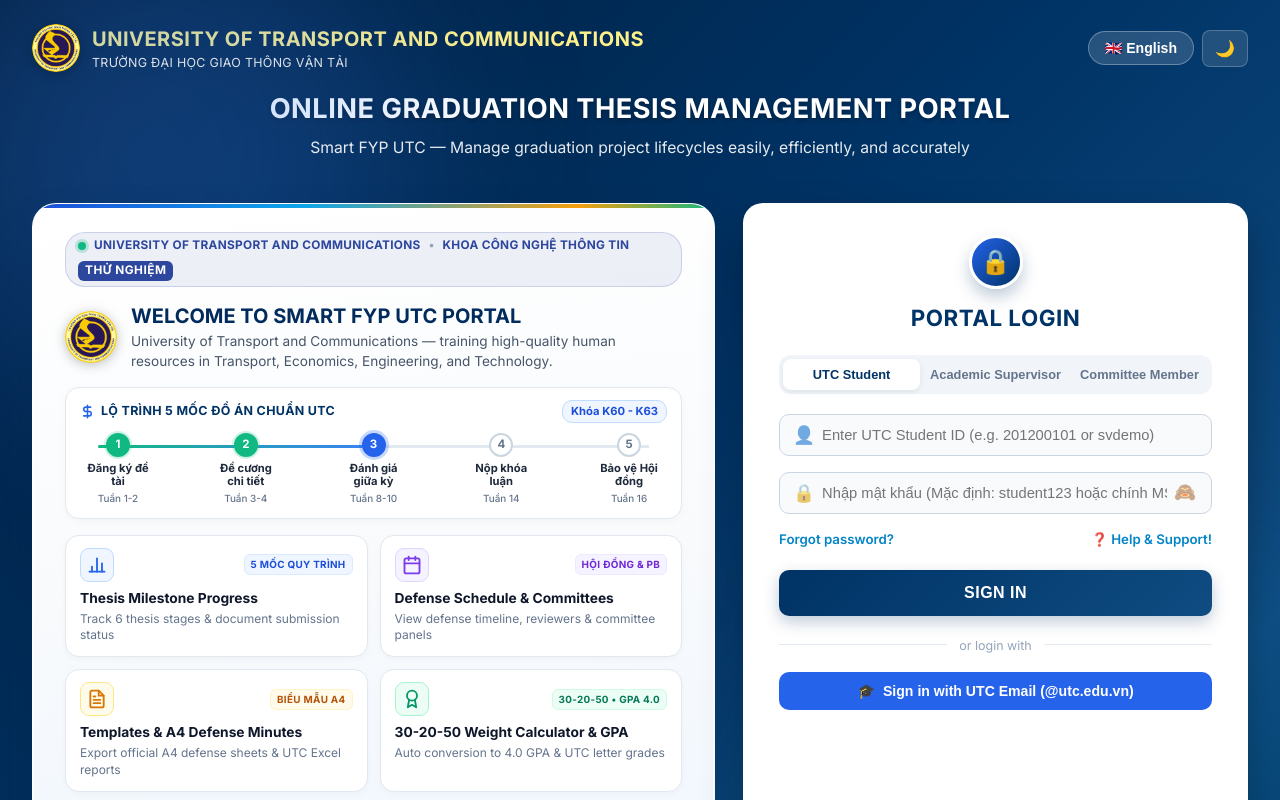
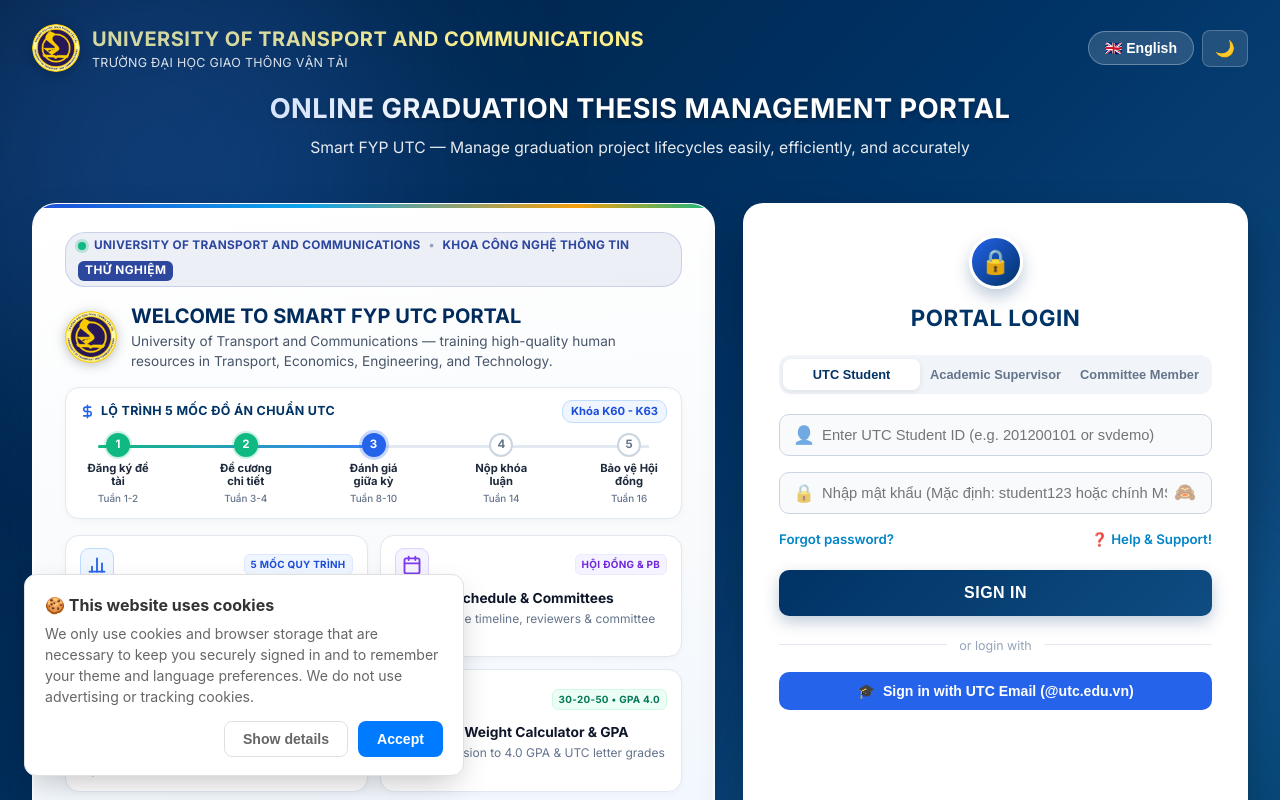
Before and after one commit to ptanh05/smart-fyp-management, a React (Vite) app in the folder frontend/: page /login in a window 1280 px wide. Shown: the top 800 px of the page. Built offline with nearby package versions, Linux system fonts and the light colour scheme.

Commit message:
feat(cookie-consent): add cookie consent banner with localization support

```diff
--- a/frontend/src/App.tsx
+++ b/frontend/src/App.tsx
@@ -5,6 +5,7 @@ import { ThemeProvider } from './contexts/ThemeContext';
 import { ToastProvider } from './contexts/ToastContext';
 import ToastContainer from './components/ToastContainer';
 import DialogHost from './components/DialogHost';
+import CookieConsent from './components/CookieConsent';
 import ErrorBoundary from './components/ErrorBoundary';
 import './App.css';
 
@@ -112,6 +113,7 @@ const App: React.FC = () => {
         <ToastProvider>
           <ToastContainer />
           <DialogHost />
+          <CookieConsent />
           <Router>
             <AuthProvider>
               <AppRoutes />
--- /dev/null
+++ b/frontend/src/components/CookieConsent.css
@@ -0,0 +1,123 @@
+/* Banner thông báo cookie — góc dưới bên trái (tránh nút FAB bên phải), dưới modal/dialog */
+.cookie-consent {
+  position: fixed;
+  left: 24px;
+  bottom: 24px;
+  z-index: 9990;
+  width: min(440px, calc(100% - 48px));
+  max-height: calc(100vh - 48px);
+  overflow-y: auto;
+  box-sizing: border-box;
+  display: flex;
+  flex-direction: column;
+  gap: 14px;
+  padding: 18px 20px;
+  border-radius: 12px;
+  background: var(--bg-secondary, #fff);
+  color: var(--text-primary, #333);
+  border: 1px solid var(--border-color, #e0e0e0);
+  box-shadow: 0 12px 32px -8px rgba(0, 0, 0, 0.25);
+  font-size: 0.88rem;
+  line-height: 1.5;
+  animation: cookieConsentIn 0.3s cubic-bezier(0.16, 1, 0.3, 1);
+}
+
+@keyframes cookieConsentIn {
+  from {
+    opacity: 0;
+    transform: translateY(16px);
+  }
+  to {
+    opacity: 1;
+    transform: translateY(0);
+  }
+}
+
+.cookie-consent-title {
+  margin: 0 0 6px;
+  font-size: 1rem;
+  font-weight: 700;
+  color: var(--text-primary, #333);
+}
+
+.cookie-consent-text {
+  margin: 0;
+  color: var(--text-secondary, #555);
+}
+
+.cookie-consent-details {
+  margin: 10px 0 0;
+  padding-left: 18px;
+  color: var(--text-secondary, #555);
+}
+
+.cookie-consent-details li + li {
+  margin-top: 4px;
+}
+
+.cookie-consent-actions {
+  display: flex;
+  justify-content: flex-end;
+  align-items: center;
+  gap: 10px;
+}
+
+.cookie-consent-btn {
+  border-radius: 8px;
+  padding: 9px 18px;
+  font-size: 0.88rem;
+  font-weight: 600;
+  cursor: pointer;
+  border: 1px solid transparent;
+  transition: background-color 0.15s, color 0.15s;
+}
+
+.cookie-consent-btn:focus-visible {
+  outline: 2px solid var(--primary-color, #007bff);
+  outline-offset: 2px;
+}
+
+.cookie-consent-btn-link {
+  background: transparent;
+  color: var(--text-secondary, #555);
+  border-color: var(--border-color, #ccc);
+}
+
+.cookie-consent-btn-link:hover {
+  background: var(--bg-hover, #f0f0f0);
+}
+
+.cookie-consent-btn-primary {
+  background: var(--primary-color, #007bff);
+  color: #fff;
+}
+
+.cookie-consent-btn-primary:hover {
+  background: var(--primary-hover, #0056b3);
+}
+
+/* Mobile: trải toàn chiều ngang ở đáy màn hình, nút xếp dọc full-width */
+@media (max-width: 480px) {
+  .cookie-consent {
+    left: 0;
+    right: 0;
+    bottom: 0;
+    width: 100%;
+    border-radius: 12px 12px 0 0;
+    border-left: none;
+    border-right: none;
+    border-bottom: none;
+    padding: 16px;
+  }
+
+  .cookie-consent-actions {
+    flex-direction: column-reverse;
+    align-items: stretch;
+  }
+}
+
+@media (prefers-reduced-motion: reduce) {
+  .cookie-consent {
+    animation: none;
+  }
+}
--- /dev/null
+++ b/frontend/src/components/CookieConsent.tsx
@@ -0,0 +1,90 @@
+import React, { useState } from 'react';
+import { useTranslation } from 'react-i18next';
+import './CookieConsent.css';
+
+/** Khóa localStorage lưu lựa chọn; tăng CONSENT_VERSION khi chính sách cookie thay đổi để hỏi lại. */
+export const CONSENT_STORAGE_KEY = 'pms-cookie-consent';
+export const CONSENT_VERSION = 1;
+
+const hasConsented = (): boolean => {
+  try {
+    const raw = window.localStorage.getItem(CONSENT_STORAGE_KEY);
+    if (!raw) return false;
+    return JSON.parse(raw)?.version === CONSENT_VERSION;
+  } catch {
+    return false;
+  }
+};
+
+/**
+ * Banner thông báo cookie, hiện ở mọi trang (kể cả trang đăng nhập) cho tới khi người dùng đồng ý.
+ * Hệ thống chỉ dùng cookie/bộ nhớ cần thiết (phiên đăng nhập, giao diện, ngôn ngữ) nên chỉ có nút "Đồng ý".
+ */
+const CookieConsent: React.FC = () => {
+  const { t } = useTranslation();
+  const [visible, setVisible] = useState(() => !hasConsented());
+  const [showDetails, setShowDetails] = useState(false);
+
+  if (!visible) return null;
+
+  const accept = () => {
+    try {
+      window.localStorage.setItem(
+        CONSENT_STORAGE_KEY,
+        JSON.stringify({ version: CONSENT_VERSION, acceptedAt: new Date().toISOString() })
+      );
+    } catch {
+      // Trình duyệt chặn localStorage (chế độ riêng tư...): vẫn ẩn banner trong phiên hiện tại.
+    }
+    setVisible(false);
+  };
+
+  return (
+    <section
+      className="cookie-consent"
+      role="region"
+      aria-label={t('cookie.ariaLabel', 'Thông báo sử dụng cookie')}
+      aria-live="polite"
+    >
+      <div className="cookie-consent-body">
+        <h2 className="cookie-consent-title">🍪 {t('cookie.title', 'Website sử dụng cookie')}</h2>
+        <p className="cookie-consent-text">
+          {t(
+            'cookie.message',
+            'Hệ thống chỉ sử dụng cookie và bộ nhớ trình duyệt cần thiết để duy trì đăng nhập an toàn và ghi nhớ tùy chọn giao diện, ngôn ngữ của bạn. Chúng tôi không dùng cookie quảng cáo hay theo dõi.'
+          )}
+        </p>
+        {showDetails && (
+          <ul id="cookie-consent-details" className="cookie-consent-details">
+            <li>
+              <strong>{t('cookie.sessionName', 'Cookie đăng nhập (HttpOnly)')}</strong>
+              {': '}
+              {t('cookie.sessionDesc', 'giữ phiên làm việc an toàn, không thể đọc được từ JavaScript.')}
+            </li>
+            <li>
+              <strong>{t('cookie.storageName', 'Bộ nhớ trình duyệt (localStorage)')}</strong>
+              {': '}
+              {t('cookie.storageDesc', 'lưu thông tin phiên, chế độ sáng/tối và ngôn ngữ hiển thị.')}
+            </li>
+          </ul>
+        )}
+      </div>
+      <div className="cookie-consent-actions">
+        <button
+          type="button"
+          className="cookie-consent-btn cookie-consent-btn-link"
+          aria-expanded={showDetails}
+          aria-controls="cookie-consent-details"
+          onClick={() => setShowDetails((s) => !s)}
+        >
+          {showDetails ? t('cookie.hideDetails', 'Ẩn chi tiết') : t('cookie.showDetails', 'Xem chi tiết')}
+        </button>
+        <button type="button" className="cookie-consent-btn cookie-consent-btn-primary" onClick={accept}>
+          {t('cookie.accept', 'Đồng ý')}
+        </button>
+      </div>
+    </section>
+  );
+};
+
+export default CookieConsent;
--- a/frontend/src/locales/en.json
+++ b/frontend/src/locales/en.json
@@ -153,5 +153,17 @@
     "downloadDoc": "Download Document",
     "approveDoc": "Approve Document",
     "rejectDoc": "Reject Document"
+  },
+  "cookie": {
+    "ariaLabel": "Cookie notice",
+    "title": "This website uses cookies",
+    "message": "We only use cookies and browser storage that are necessary to keep you securely signed in and to remember your theme and language preferences. We do not use advertising or tracking cookies.",
+    "sessionName": "Sign-in cookie (HttpOnly)",
+    "sessionDesc": "keeps your session secure and cannot be read by JavaScript.",
+    "storageName": "Browser storage (localStorage)",
+    "storageDesc": "stores session info, light/dark mode and display language.",
+    "showDetails": "Show details",
+    "hideDetails": "Hide details",
+    "accept": "Accept"
   }
 }
--- a/frontend/src/locales/vi.json
+++ b/frontend/src/locales/vi.json
@@ -153,5 +153,17 @@
     "downloadDoc": "Tải Tài Liệu Về",
     "approveDoc": "Phê Duyệt Tài Liệu",
     "rejectDoc": "Từ Chối Tài Liệu"
+  },
+  "cookie": {
+    "ariaLabel": "Thông báo sử dụng cookie",
+    "title": "Website sử dụng cookie",
+    "message": "Hệ thống chỉ sử dụng cookie và bộ nhớ trình duyệt cần thiết để duy trì đăng nhập an toàn và ghi nhớ tùy chọn giao diện, ngôn ngữ của bạn. Chúng tôi không dùng cookie quảng cáo hay theo dõi.",
+    "sessionName": "Cookie đăng nhập (HttpOnly)",
+    "sessionDesc": "giữ phiên làm việc an toàn, không thể đọc được từ JavaScript.",
+    "storageName": "Bộ nhớ trình duyệt (localStorage)",
+    "storageDesc": "lưu thông tin phiên, chế độ sáng/tối và ngôn ngữ hiển thị.",
+    "showDetails": "Xem chi tiết",
+    "hideDetails": "Ẩn chi tiết",
+    "accept": "Đồng ý"
   }
 }
```
Also changed, not shown: 1 other file (tests, documents, lock files or other folders).
